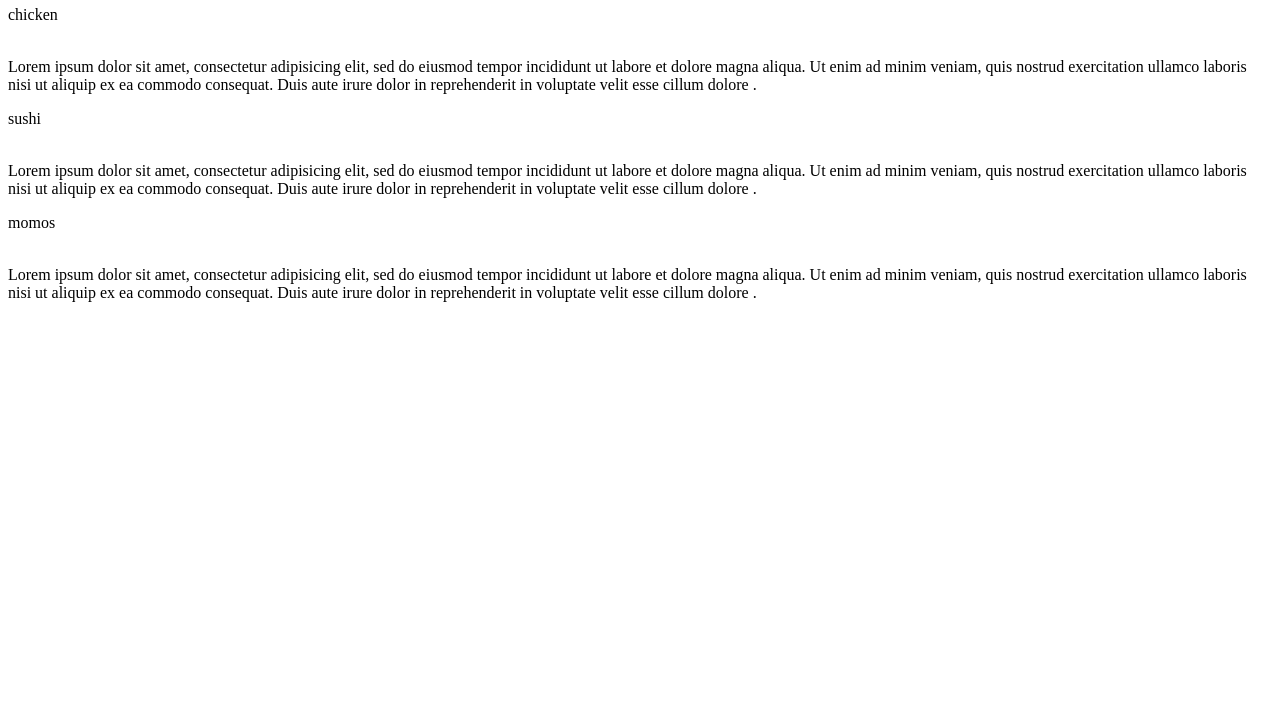
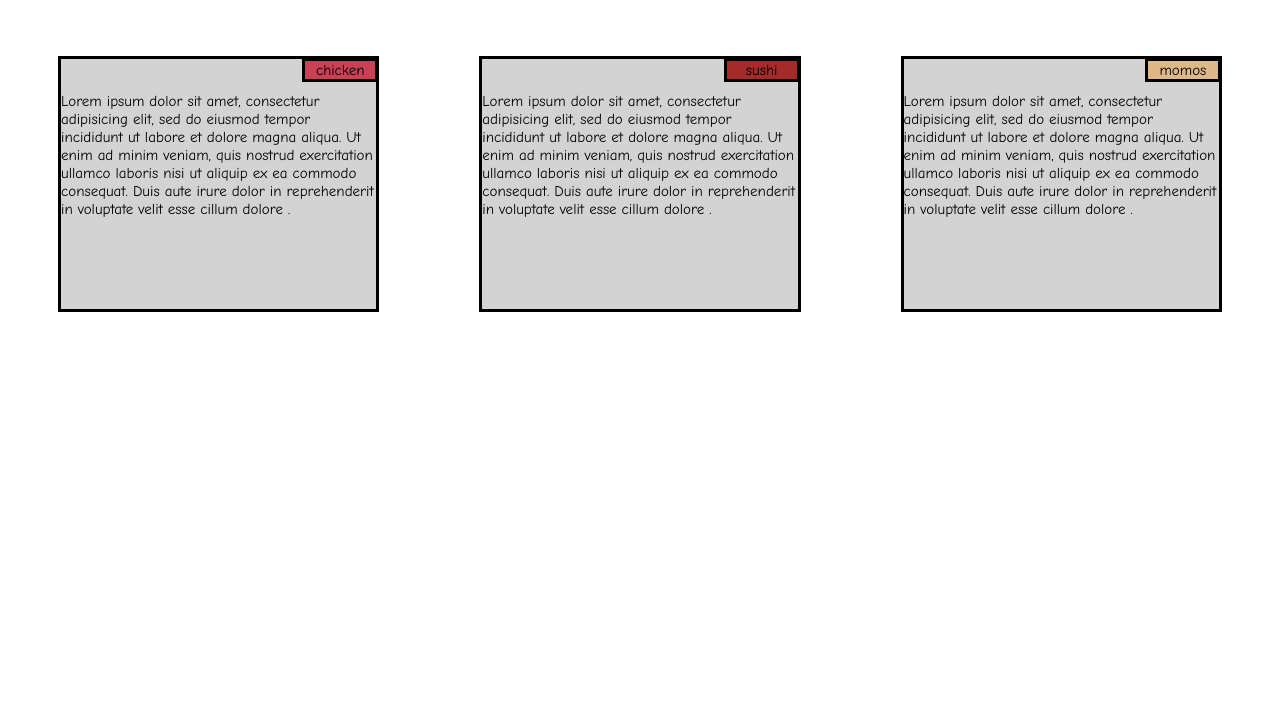
Before and after one commit to charumathi-N/coursera-assignment, a plain HTML site: page module2.html in a window 1280 px wide. Shown: the part 74-800 px from the top of the page. Drawn offline with Linux system fonts and the light colour scheme; files that its build step writes are made by us from their sources.

Commit message:
Update module2.html

```diff
--- a/module2.html
+++ b/module2.html
@@ -3,7 +3,7 @@
 <head>
 	<meta charset="utf-8">
 	<meta name="viewport" content="width=device-width,intial-scale=1">
-    <link href='css/style.css' rel='stylesheet' type='text/css'>
+    <link href='module2css.css' rel='stylesheet' type='text/css'>
 	<title>coursera assignment</title>
  </head>
 <body>
```
